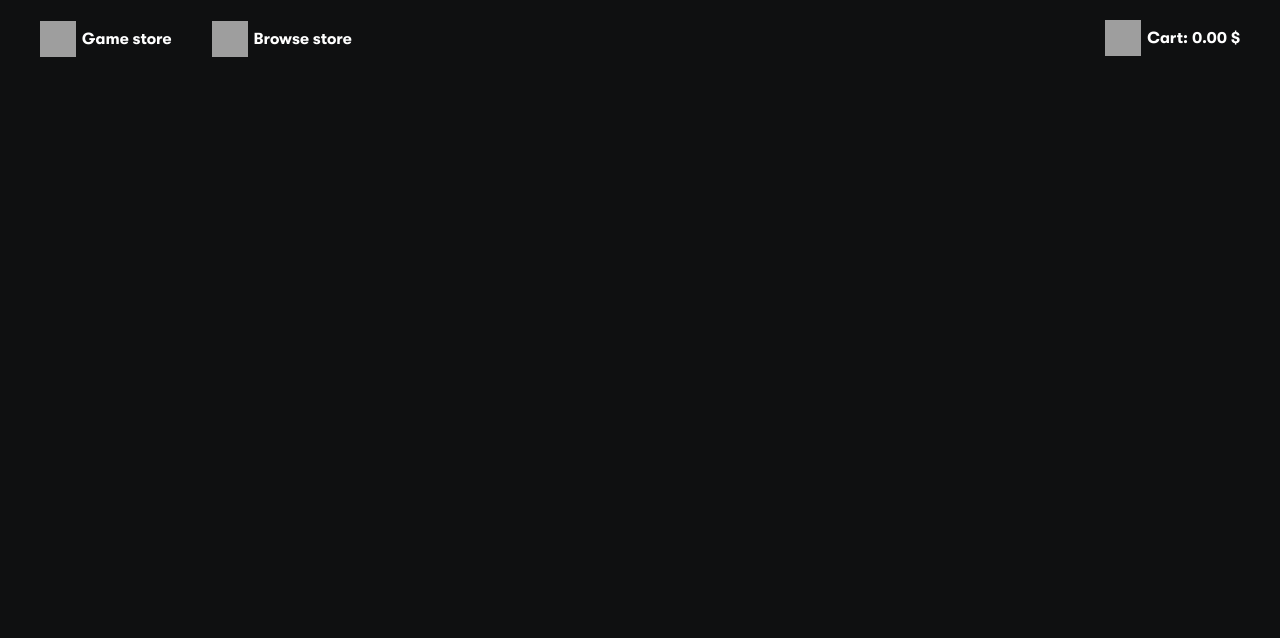
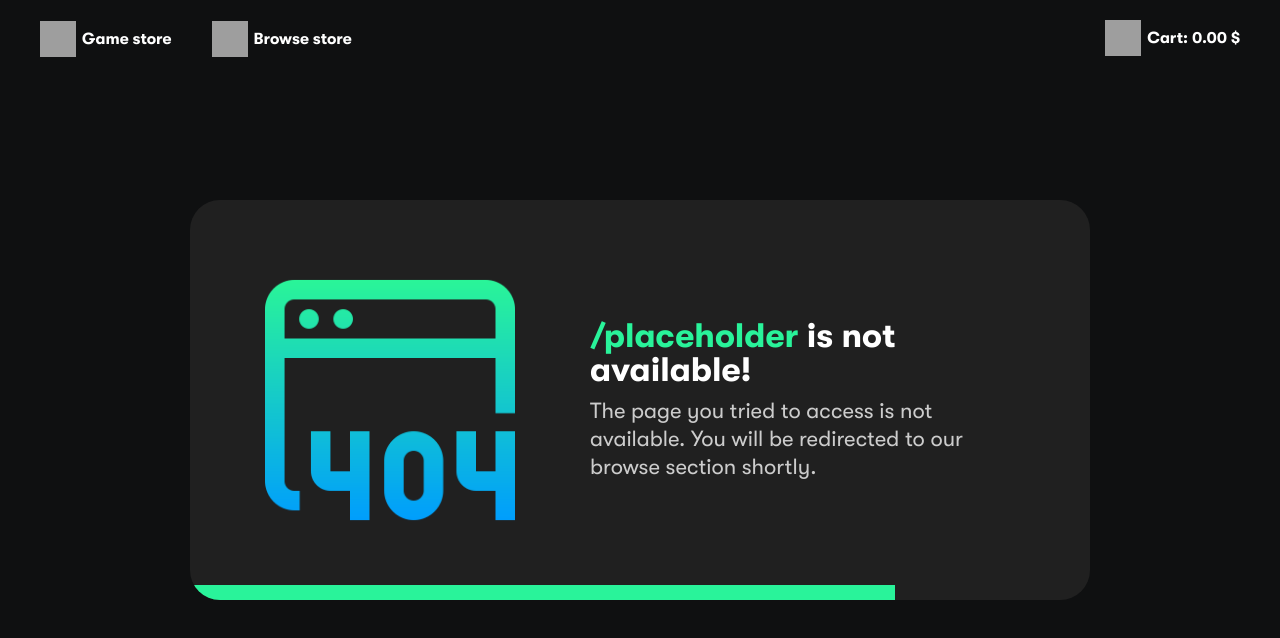
Before and after one commit to Jotunn1/game-store, a React (Create React App) app: page /placeholder in a window 1280 px wide. Shown: the top 638 px of the page. Built offline with nearby package versions, Linux system fonts and the light colour scheme; grey boxes are pictures that could not be loaded.

Commit message:
404 page is ready

```diff
--- a/src/components/Header.jsx
+++ b/src/components/Header.jsx
@@ -34,7 +34,6 @@ export const Header = () => {
             </div>
             <div className="right-side">
                 <CartButton />
-                {/* <PrGhostBtn icon={"cart"} btnText={"cart: 0 $"} /> */}
             </div>
         </header>
     );
--- a/src/components/NavigationList.jsx
+++ b/src/components/NavigationList.jsx
@@ -3,7 +3,7 @@ import PrButtonCta from "./primitives/PrButtonCta";
 const NavigationList = () => {
     const navList = [
         { icon: "game", btnText: "game page", innerLink: "/browse" },
-        { icon: "404", btnText: "404 page", innerLink: "*" },
+        { icon: "404", btnText: "404 page", innerLink: "404" },
         { icon: "placeholder", btnText: "placeholder" },
         {
             icon: "git",
--- a/src/components/pages/NotFoundPage.jsx
+++ b/src/components/pages/NotFoundPage.jsx
@@ -1,9 +1,33 @@
-
+import { useEffect } from "react";
+import { useLocation, useNavigate } from "react-router-dom";
+import image404 from "../../assets/images/404.png";
 
 export const NotFoundPage = () => {
+    const location = useLocation();
+    const navigate = useNavigate();
+
+    useEffect(() => {
+        const navigateTimer = setTimeout(() => {
+            navigate("browse");
+        }, 6800);
+        return () => clearTimeout(navigateTimer);
+    }, []);
+
     return (
         <div className="error-page">
-
+            <div>
+                <img src={image404} alt="Not Found Warning" />
+                <div>
+                    <h2>
+                        <span>{location.pathname}</span> is not available!
+                    </h2>
+                    <p>
+                        The page you tried to access is not available. You will
+                        be redirected to our browse section shortly.
+                    </p>
+                </div>
+                <div className="progress-bar"></div>
+            </div>
         </div>
-    )
-}
+    );
+};
--- a/src/styles/--scss.scss
+++ b/src/styles/--scss.scss
@@ -3,6 +3,7 @@ $black-color: #000;
 $gray-color: rgb(45, 45, 45);
 $gray-color-2: #ccc;
 $cta-color: #45c1bc;
+$green-color: #29f39a;
 $succes-color: #90ee90;
 $button-gap: 6px;
 $main-bg-color: #0f1011;
--- a/src/styles/main.scss
+++ b/src/styles/main.scss
@@ -732,6 +732,52 @@ header {
     background-color: $main-bg-color;
     display: grid;
     place-items: center;
+
+    >div {
+        position: relative;
+        display: flex;
+        align-items: center;
+        justify-content: space-around;
+        max-width: 900px;
+        gap: 75px;
+        background-color: #202020;
+        border-radius: 30px;
+        overflow: hidden;
+        padding: 75px;
+        animation: cardAppeareance calc($base-time * 2) ease-out;
+
+        >img {
+            width: 250px;
+            aspect-ratio: 1/1;
+        }
+
+        h2 {
+            font-family: 'GT Bold';
+            margin-bottom: 10px;
+            font-size: 34px;
+
+            >span {
+                color: $green-color;
+            }
+        }
+
+        p {
+            color: $gray-color-2;
+            font-family: 'GT Regular';
+            font-size: 22px;
+            line-height: 28px;
+        }
+
+        .progress-bar {
+            position: absolute;
+            bottom: 0;
+            left: 0;
+            height: 15px;
+            width: 100%;
+            background-color: $green-color;
+            animation: pb-width 7s linear;
+        }
+    }
 }
 
 .cart-bg {
@@ -751,7 +797,6 @@ header {
 
     &.active {
         .cart-panel {
-
             transform: translateX(0);
         }
     }
@@ -906,6 +951,15 @@ header {
     }
 }
 
+@keyframes pb-width {
+    0% {
+        width: 0%;
+    }
+
+    100% {
+        width: 100%;
+    }
+}
 
 @keyframes cardAppeareance {
     0% {
--- a/src/styles/media.scss
+++ b/src/styles/media.scss
@@ -78,4 +78,12 @@
             display: flex;
         }
     }
+
+    .error-page {
+        >div {
+            padding: 40px;
+            margin: 0 15px;
+            flex-direction: column;
+        }
+    }
 }
```
Also changed, not shown: src/assets/images/404.png (added).
